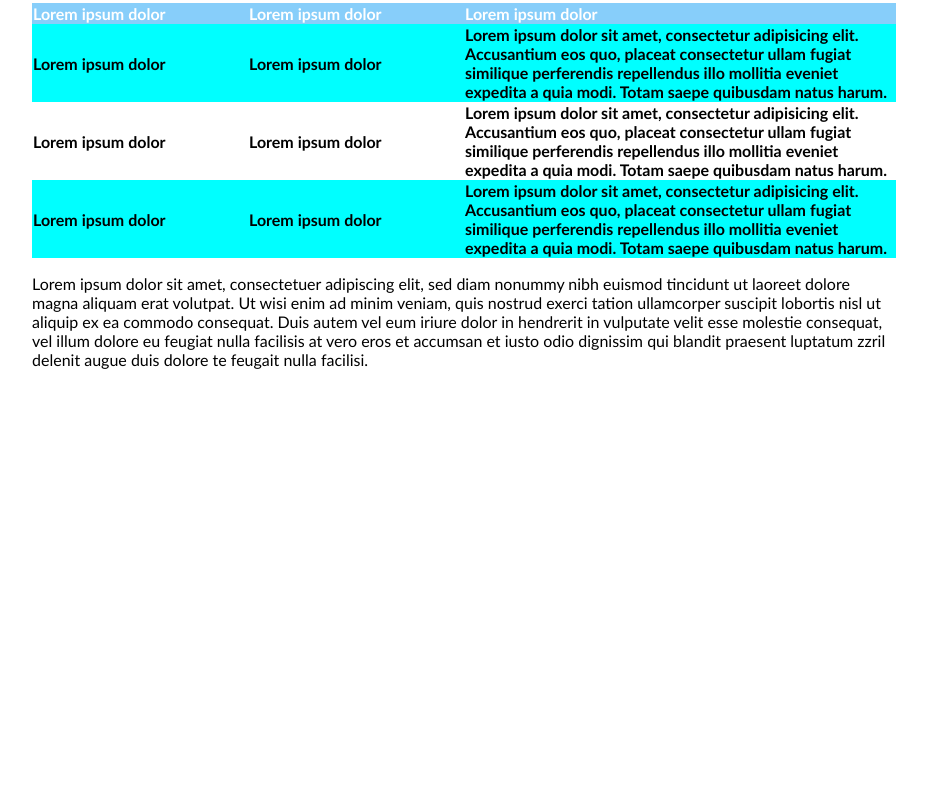
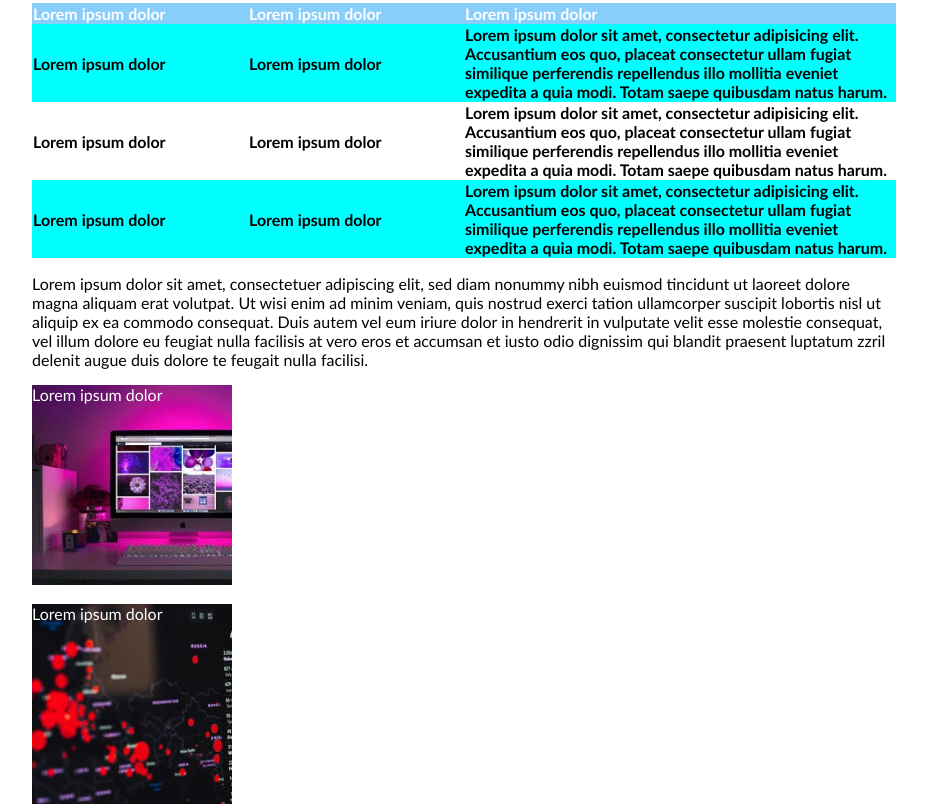
Before and after one commit to Ciarm-nik/html-css-booleaner, a plain HTML site: page index.html in a window 1280 px wide. Shown: the part 1204-2016 px from the top of the page, without its empty margins (176-1103 px from the left). Before the commit the page ends 1589 px from the top, so only its background shows below. Drawn offline with Linux system fonts and the light colour scheme.

Commit message:
Invio footer

```diff
--- a/index.html
+++ b/index.html
@@ -72,7 +72,15 @@
                 zzril delenit augue duis dolore te feugait nulla facilisi.</p>
         </div>
     </main>
-    <footer>
+       <!-- Un titolo + due immagini -->
+    <footer class="container">
+        <div class="primo_sugg">
+            <span class="descrizione">Lorem ipsum dolor</span>
+        </div>
+        <br>
+        <div class="secondo_sugg">
+            <span class="descrizione">Lorem ipsum dolor</span>
+        </div>
 
     </footer>
 </body>
--- a/style.css
+++ b/style.css
@@ -77,3 +77,24 @@ table {
     background-color: white;
     color: black;
 }
+
+.suggerimenti {
+    color: lightgrey;
+}
+
+.primo_sugg {
+    width: 200px;
+    height: 200px;
+    background: url(img/monitor.jpg);
+}
+
+.secondo_sugg {
+    width: 200px;
+    height: 200px;
+    background: url(img/graph.jpg);
+}
+
+.descrizione {
+    color: white;
+    text-align: center;
+}
```
